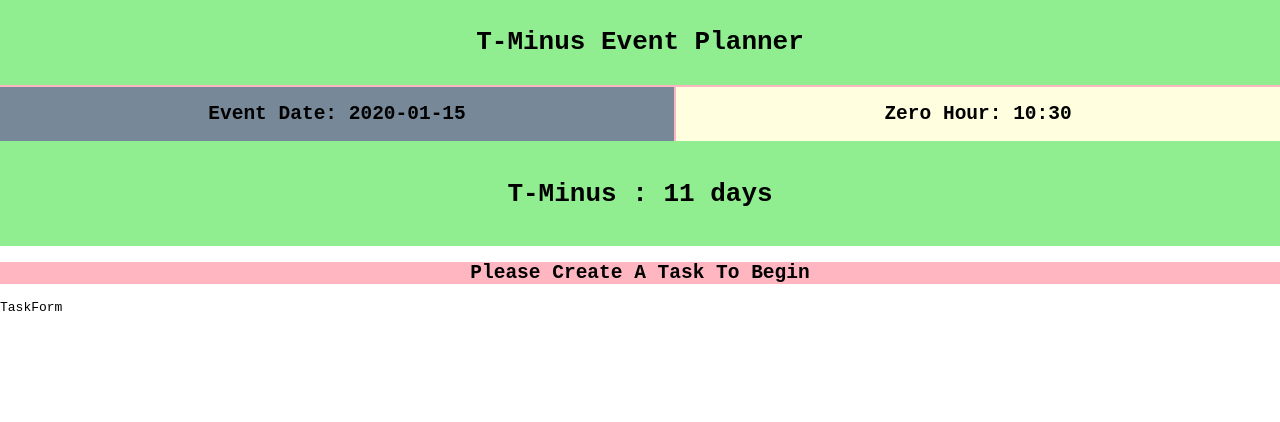
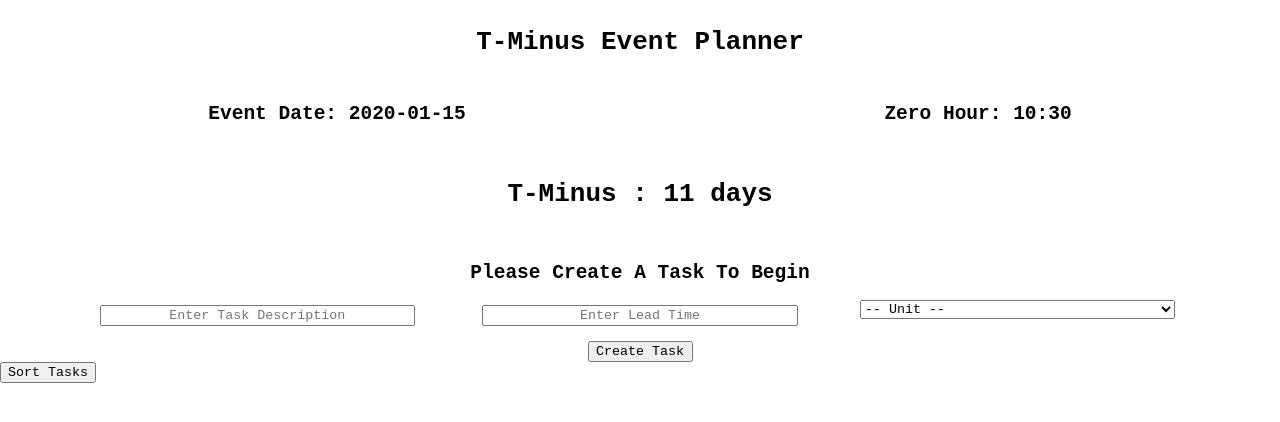
Before and after one commit to wijohnst/tminuscomponent, a React (Create React App) app: page / in a window 1280 px wide. Both pictures are taken after typing "2020-01-15", "10:30" into the empty fields and a click on the input "Create Event". Shown: the top 422 px of the page. Built offline with nearby package versions, Linux system fonts and the light colour scheme.

Commit message:
added add task functionality

```diff
--- a/src/App.js
+++ b/src/App.js
@@ -6,6 +6,11 @@ import moment from 'moment';
 export class App extends React.Component {
   state = {
     eventDetails: {},
+    // eventDetails: {
+    //   eventDate: "2020-01-26",
+    //   startTime: "19:00"
+
+    // },
     tMinus: undefined,
     tasks: [],
     completedTasks: undefined
@@ -41,21 +46,22 @@ export class App extends React.Component {
 
 completeTask = ( taskToRemove ) =>{
   let tasks = [...this.state.tasks];
-  // let completedTasks = [...this.state.completedTasks];
 
   tasks = tasks.filter(task => task.description !== taskToRemove);
 
   this.setState({tasks});
+}
 
-
-
-
+createTask = (task) =>{
+  let tasks = [...this.state.tasks];
+  tasks.push(task);
+  this.setState({tasks});
 }
 
   render() {
     return (
         <div className="App">
-        <Workflow eventDetails = {this.state.eventDetails} setEventDetails={this.setEventDetails} calculateTMinus = {this.calculateTMinus} tMinus={this.state.tMinus} tasks = {this.state.tasks} sortTasks={this.sortTasks} completeTask={this.completeTask} />
+        <Workflow eventDetails = {this.state.eventDetails} setEventDetails={this.setEventDetails} calculateTMinus = {this.calculateTMinus} tMinus={this.state.tMinus} tasks = {this.state.tasks} sortTasks={this.sortTasks} completeTask={this.completeTask}  createTask={this.createTask} />
       </div>
     );
   }
--- a/src/Style/CountdownHeading.css
+++ b/src/Style/CountdownHeading.css
@@ -2,7 +2,7 @@
   font-family: monospace;
 }
 #heading-wrapper{
-  background: lightpink;
+  /* background: lightpink; */
   display: grid;
   grid-template-columns: auto;
   grid-template-rows: 2fr;
@@ -14,19 +14,19 @@
 
 #banner-wrapper{
   text-align: center;
-  background: lightgreen;
+  /* background: lightgreen; */
   grid-area: banner;
   padding: 10px;
 }
 
 #date-wrapper{
   text-align: center;
-  background: lightslategrey;
+  /* background: lightslategrey; */
   grid-area: date;
 }
 
 #time-wrapper{
   text-align: center;
-  background: lightyellow;
+  /* background: lightyellow; */
   grid-area: time;
 }
--- a/src/Style/CreateEvent.css
+++ b/src/Style/CreateEvent.css
@@ -1,4 +1,4 @@
 #create-event-wrapper{
-  background: lightgreen;
+  /* background: lightgreen; */
   text-align: center;
 }
--- /dev/null
+++ b/src/Style/TaskForm.css
@@ -0,0 +1,52 @@
+.input-wrapper{
+  display: grid;
+  /* background: lightgreen; */
+  grid-gap: 10px;
+  grid-template-columns: 1fr 1fr 1fr;
+  grid-template-areas:
+  "input-one input-two input-three"
+  ". submit .";
+}
+
+.input-description-wrapper{
+  padding: 5px;
+  text-align: right;
+  /*  background: lightgray; */
+  grid-area: input-one;
+}
+
+.input-lead-time-wrapper{
+  padding: 5px;
+  text-align: center;
+  /* background: lightpink; */
+  grid-area: input-two;
+}
+
+.input-unit-select-wrapper{
+  grid-area: input-three;
+}
+
+.input-submit-button-wrapper{
+  /* background: lightskyblue; */
+  text-align: center;
+  grid-area: submit;
+}
+
+#input-description{
+  text-align: center;
+  width: 75%;
+}
+
+#input-lead-time{
+  text-align: center;
+  width: 75%;
+}
+
+#input-unit-select{
+  width: 75%;
+  border-radius: none;
+}
+
+#input-submit{
+  width: 25%;
+}
--- a/src/Style/TaskPrompt.css
+++ b/src/Style/TaskPrompt.css
@@ -1,4 +1,4 @@
 #task-prompt-wrapper{
-  background: lightpink;
+  /* background: lightpink; */
   text-align: center;
 }
--- a/src/Style/tMinus.css
+++ b/src/Style/tMinus.css
@@ -1,5 +1,5 @@
 #tMinusWrapper{
-  background: lightgreen;
+  /* background: lightgreen; */
   display: grid;
   place-content: center;
   padding: 20px;
--- a/src/components/TaskForm.js
+++ b/src/components/TaskForm.js
@@ -1,10 +1,71 @@
 import React, { Component } from 'react'
+import '../Style/TaskForm.css'
 
 export class TaskForm extends Component {
-  render() {
+
+  state = {
+    description: undefined,
+    time: undefined,
+    hoursConversion: undefined
+  }
+
+
+  handleDescription = e =>{
+    let description = {...this.state.description};
+    description = e.target.value;
+    this.setState({description});
+  }
+
+
+  handleTime = e =>{
+    let time = {...this.state.time};
+    time = e.target.value;
+    this.setState({time});
+  }
+
+  handleUnit = e =>{
+    let hoursConversion = {...this.state.unit};
+    let time = {...this.state.time};
+    hoursConversion = (parseFloat(e.target.value) * parseFloat(time[0]));
+    this.setState({ hoursConversion });
+  }
+
+  handleSubmit = e =>{
+      e.preventDefault();
+      let task = {
+        description: this.state.description,
+        hoursLead: this.state.hoursConversion
+      }
+      document.getElementById("create-task-form").reset();
+      this.props.createTask(task);
+
+    }
+    render() {
     return (
       <div>
-        TaskForm
+        <form id="create-task-form" onSubmit={this.handleSubmit}>
+          <div className="input-wrapper">
+            <div className="input-description-wrapper">
+              <input id="input-description" type="text" placeholder="Enter Task Description" onChange={this.handleDescription}/>
+            </div>
+            <div className="input-lead-time-wrapper">
+              <input id="input-lead-time" type="text" placeholder="Enter Lead Time" onChange={this.handleTime} />
+            </div>
+            <div className="input-unit-select-wrapper">
+              <select id="input-unit-select" onChange ={this.handleUnit}>
+                <option value="0"> -- Unit --</option>
+                <option value="24"> Days </option>
+                <option value="1"> Hours </option>
+                <option value="0.016666"> Minutes </option>
+              </select>
+            </div>
+            <div className="input-submit-button-wrapper">
+              <input id="input-submit" type="submit" value="Create Task" />
+
+            </div>
+          </div>
+        </form>
+        <button onClick={this.props.sortTasks}>Sort Tasks</button>
       </div>
     )
   }
--- a/src/components/TaskView.js
+++ b/src/components/TaskView.js
@@ -6,6 +6,7 @@ const uuidv1 = require('uuid/v1');
 
 export class TaskView extends Component {
   componentDidMount(){
+    console.log('Sorting...')
     this.props.sortTasks();
   }
 
--- a/src/components/Tasks.js
+++ b/src/components/Tasks.js
@@ -9,15 +9,15 @@ export class Tasks extends Component {
         return(
           <React.Fragment>
             <TaskPrompt />
-            <TaskForm />
+            <TaskForm createTask={this.props.createTask} sortTasks={this.props.sortTasks} />
           </React.Fragment>
         )
       }else{
         return (
         <div>
           <React.Fragment>
-            <TaskView tasks={this.props.tasks} sortTasks={this.props.sortTasks} completeTask={this.props.completeTask}/>
-            <TaskForm />
+            <TaskView tasks={this.props.tasks} sortTasks={this.props.sortTasks} completeTask={this.props.completeTask} />
+            <TaskForm createTask={this.props.createTask} sortTasks={this.props.sortTasks} />
           </React.Fragment>
         </div>
       )
--- a/src/components/Workflow.js
+++ b/src/components/Workflow.js
@@ -16,7 +16,7 @@ export class CreateEvent extends Component {
       return(
         <React.Fragment>
           <Countdown eventDetails = {this.props.eventDetails} calculateTMinus = {this.props.calculateTMinus} tMinus={this.props.tMinus} />
-          <Tasks tasks={this.props.tasks} sortTasks={this.props.sortTasks} completeTask={this.props.completeTask}/>
+          <Tasks tasks={this.props.tasks} sortTasks={this.props.sortTasks} completeTask={this.props.completeTask} createTask={this.props.createTask}/>
         </React.Fragment>
 
       );
```
